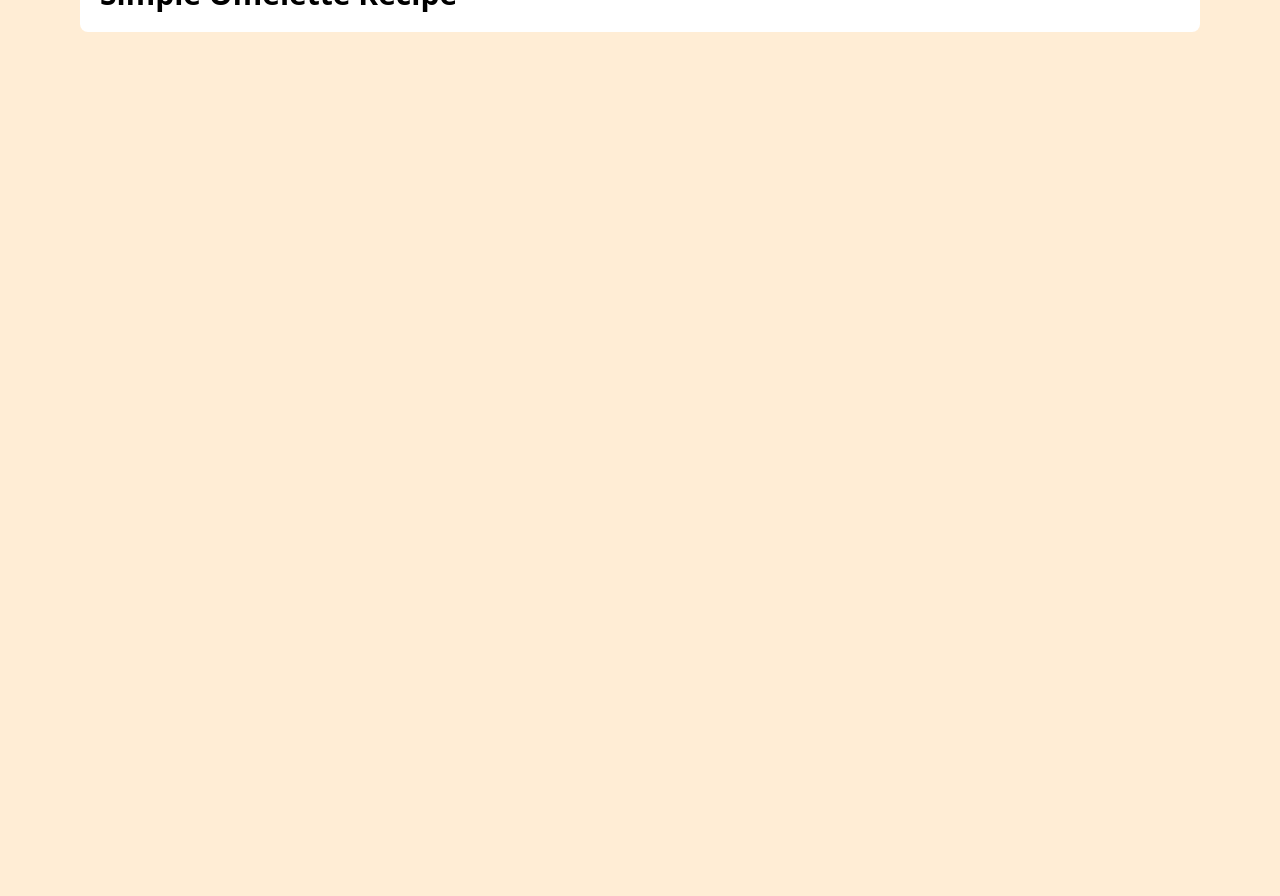
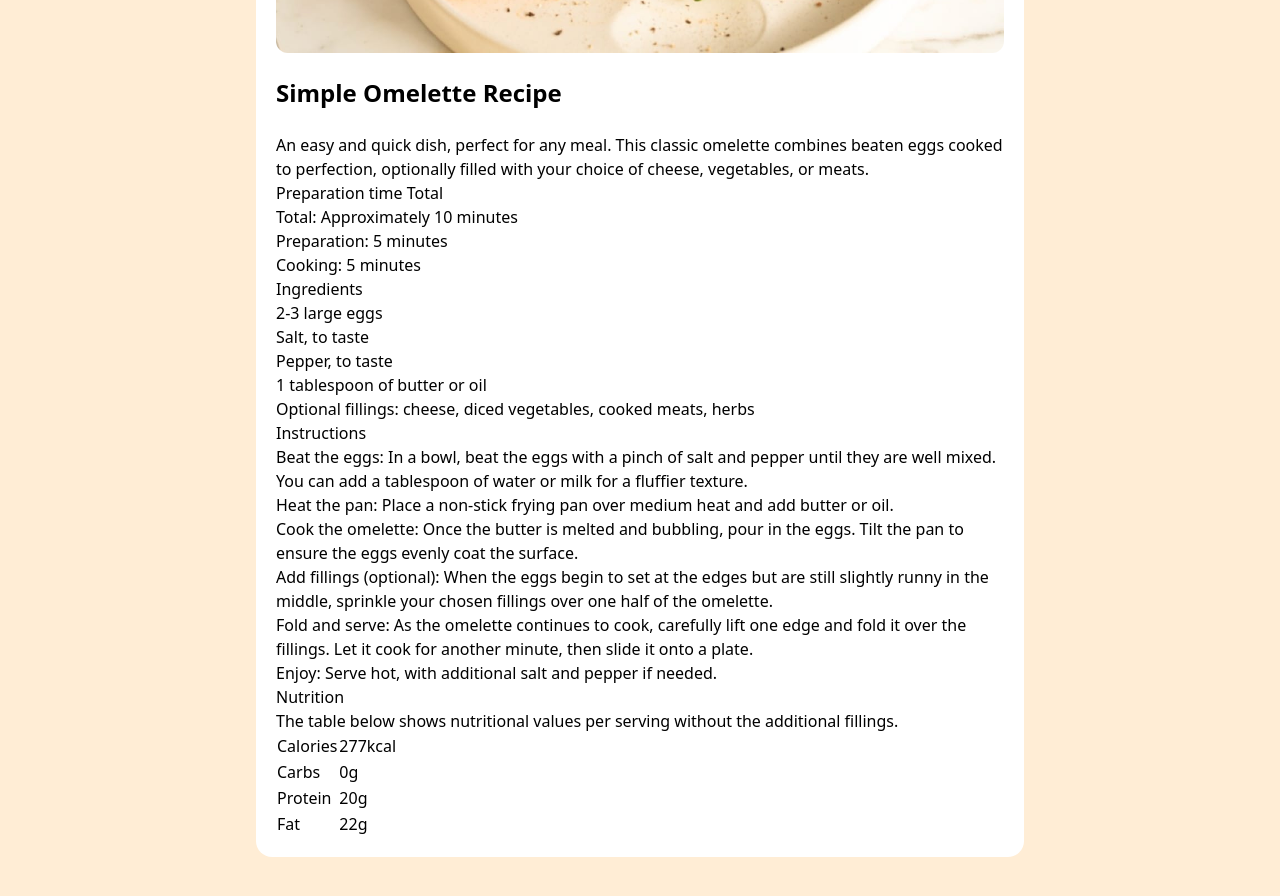
Before and after one commit to MouniaBelkheir/rec, a website: page src/index.html in a window 1280 px wide. Shown: the part 380-1276 px from the top of the page. Before the commit the page ends 800 px from the top, so only its background shows below. Drawn offline with Linux system fonts and the light colour scheme.

Commit message:
completed all the html

```diff
--- a/src/index.html
+++ b/src/index.html
@@ -10,48 +10,91 @@
 			rel="stylesheet" />
 		<title>Frontend Mentor | Recipe page</title>
 	</head>
-	<body class="bg-orange-100">
-		<section
-			class="flex-row justify-center items-center m-20 p-5 rounded-lg bg-white">
+	<body class="bg-orange-100 flex justify-center">
+		<section class="flex-row m-20 p-5 rounded-2xl bg-white max-w-3xl">
 			<img
-				class="w-64 h-64 justify-center rounded-lg"
+				class="w-auto justify-center items-center rounded-xl"
 				src="/assets/images/image-omelette.jpg"
 				alt="Omelette" />
-			<h1 class="text-3xl font-bold">Simple Omelette Recipe</h1>
-			<p></p>
+			<h1 class="text-2xl font-bold py-6">Simple Omelette Recipe</h1>
+			<p>
+				An easy and quick dish, perfect for any meal. This classic omelette
+				combines beaten eggs cooked to perfection, optionally filled with your
+				choice of cheese, vegetables, or meats.
+			</p>
 			<div>
-				<h3></h3>
+				<h3>Preparation time Total</h3>
 				<ul>
-					<li></li>
-					<li></li>
-					<li></li>
+					<li>Total: Approximately 10 minutes</li>
+					<li>Preparation: 5 minutes</li>
+					<li>Cooking: 5 minutes</li>
 				</ul>
 			</div>
 			<div>
-				<h2></h2>
+				<h2>Ingredients</h2>
 				<ul>
-					<li></li>
-					<li></li>
-					<li></li>
-					<li></li>
-					<li></li>
+					<li>2-3 large eggs</li>
+					<li>Salt, to taste</li>
+					<li>Pepper, to taste</li>
+					<li>1 tablespoon of butter or oil</li>
+					<li>
+						Optional fillings: cheese, diced vegetables, cooked meats, herbs
+					</li>
 				</ul>
 			</div>
 			<div>
-				<h2></h2>
+				<h2>Instructions</h2>
 				<ol>
-					<li></li>
-					<li></li>
-					<li></li>
-					<li></li>
-					<li></li>
-					<li></li>
+					<li>
+						Beat the eggs: In a bowl, beat the eggs with a pinch of salt and
+						pepper until they are well mixed. You can add a tablespoon of water
+						or milk for a fluffier texture.
+					</li>
+					<li>
+						Heat the pan: Place a non-stick frying pan over medium heat and add
+						butter or oil.
+					</li>
+					<li>
+						Cook the omelette: Once the butter is melted and bubbling, pour in
+						the eggs. Tilt the pan to ensure the eggs evenly coat the surface.
+					</li>
+					<li>
+						Add fillings (optional): When the eggs begin to set at the edges but
+						are still slightly runny in the middle, sprinkle your chosen
+						fillings over one half of the omelette.
+					</li>
+					<li>
+						Fold and serve: As the omelette continues to cook, carefully lift
+						one edge and fold it over the fillings. Let it cook for another
+						minute, then slide it onto a plate.
+					</li>
+					<li>Enjoy: Serve hot, with additional salt and pepper if needed.</li>
 				</ol>
 			</div>
 			<div>
-				<h2></h2>
-				<p></p>
-				<table></table>
+				<h2>Nutrition</h2>
+				<p>
+					The table below shows nutritional values per serving without the
+					additional fillings.
+				</p>
+				<table>
+					<tr>
+						<td>Calories</td>
+						<td>277kcal</td>
+					</tr>
+					<tr>
+						<td>Carbs</td>
+						<td>0g</td>
+					</tr>
+					<tr>
+						<td>Protein</td>
+						<td>20g</td>
+					</tr>
+					<tr>
+						<td>Fat</td>
+						<td>22g</td>
+					</tr>
+				</table>
 			</div>
 		</section>
 	</body>
```
Also changed, not shown: src/output.css.
